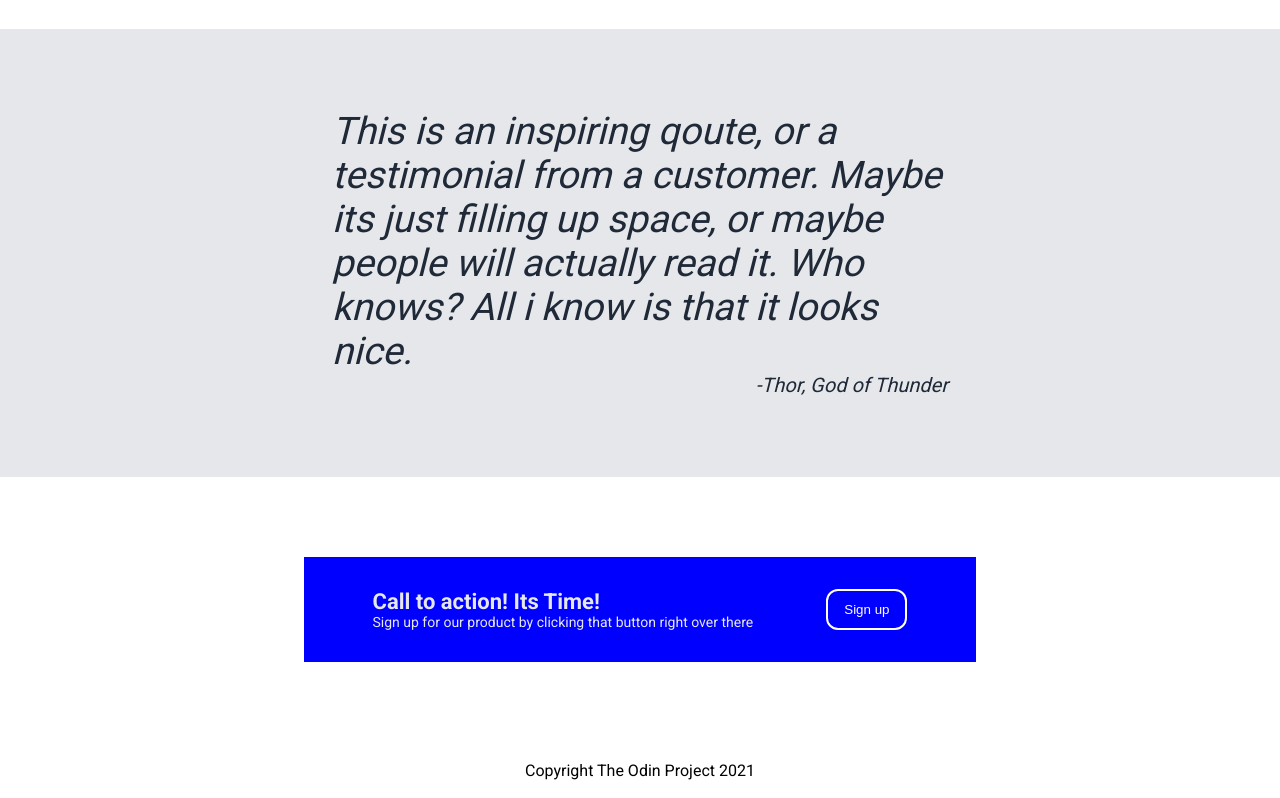
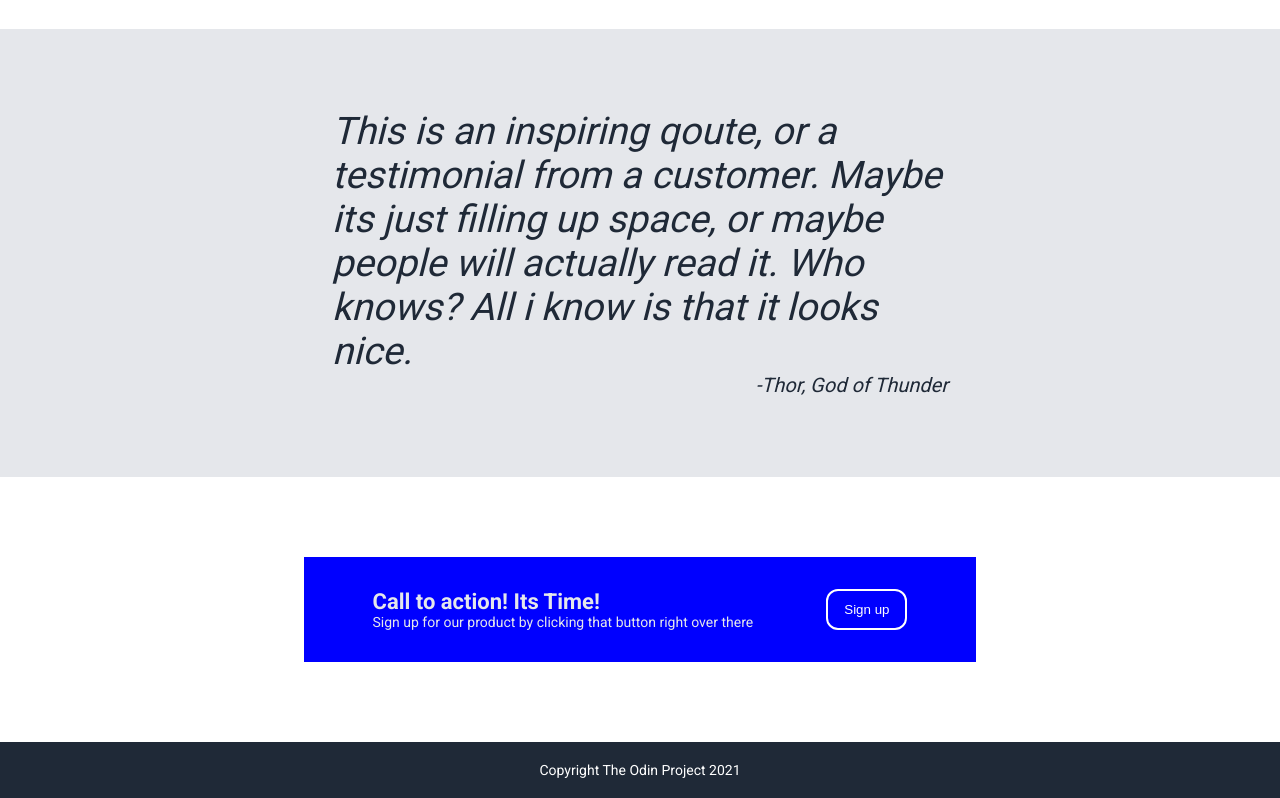
Before and after one commit to japhetvance/landing-page, a plain HTML site: page index.html in a window 1280 px wide. Shown: the part 717-1515 px from the top of the page. Drawn offline with Linux system fonts and the light colour scheme.

Commit message:
finish landing page

```diff
--- a/style.css
+++ b/style.css
@@ -198,6 +198,9 @@ body {
 .footer {
     justify-content: center;
     align-items: center;
+    background-color: #1f2937;
+    color: white;
+    font-size: 14px;
 }
 
 .header,
```
